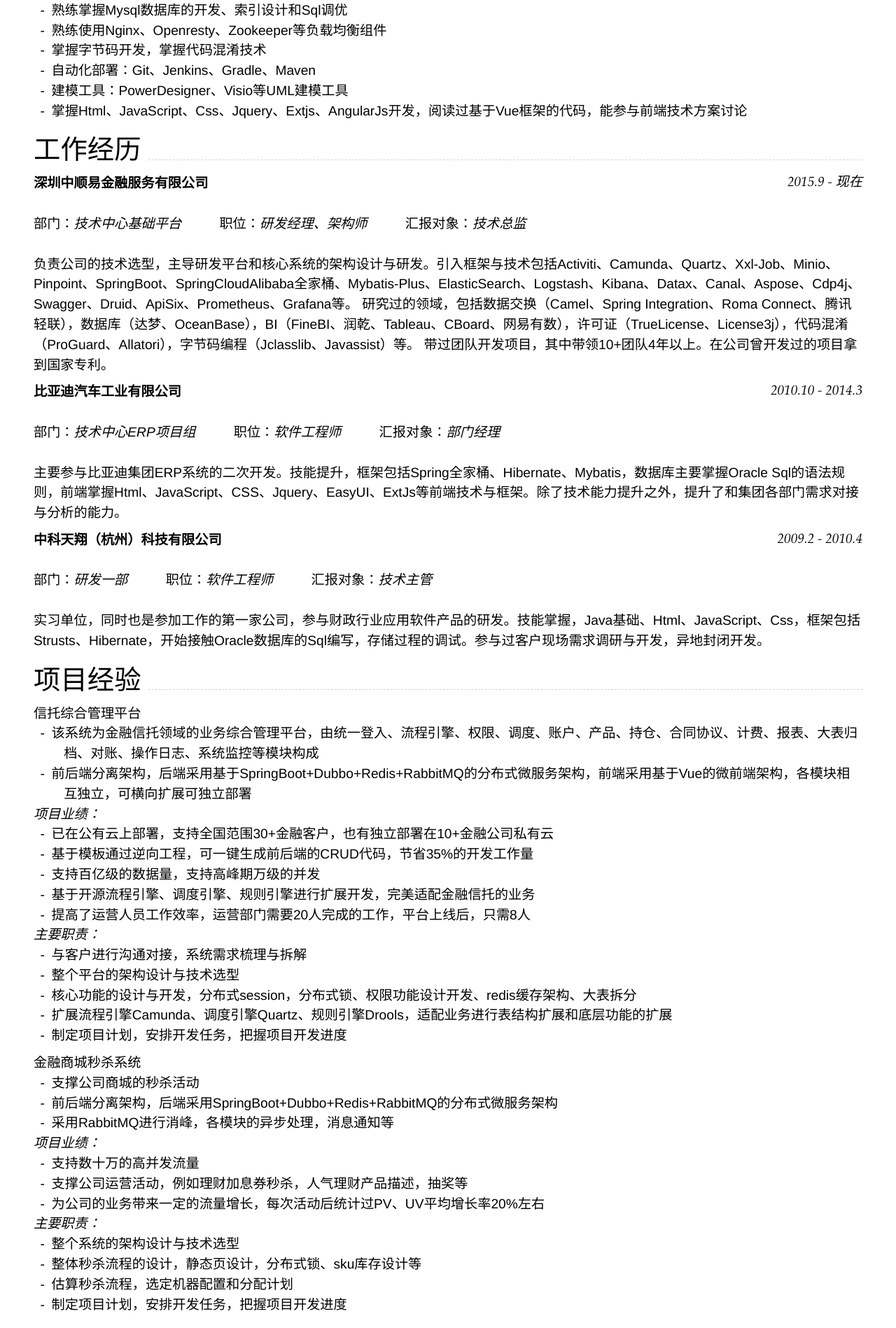
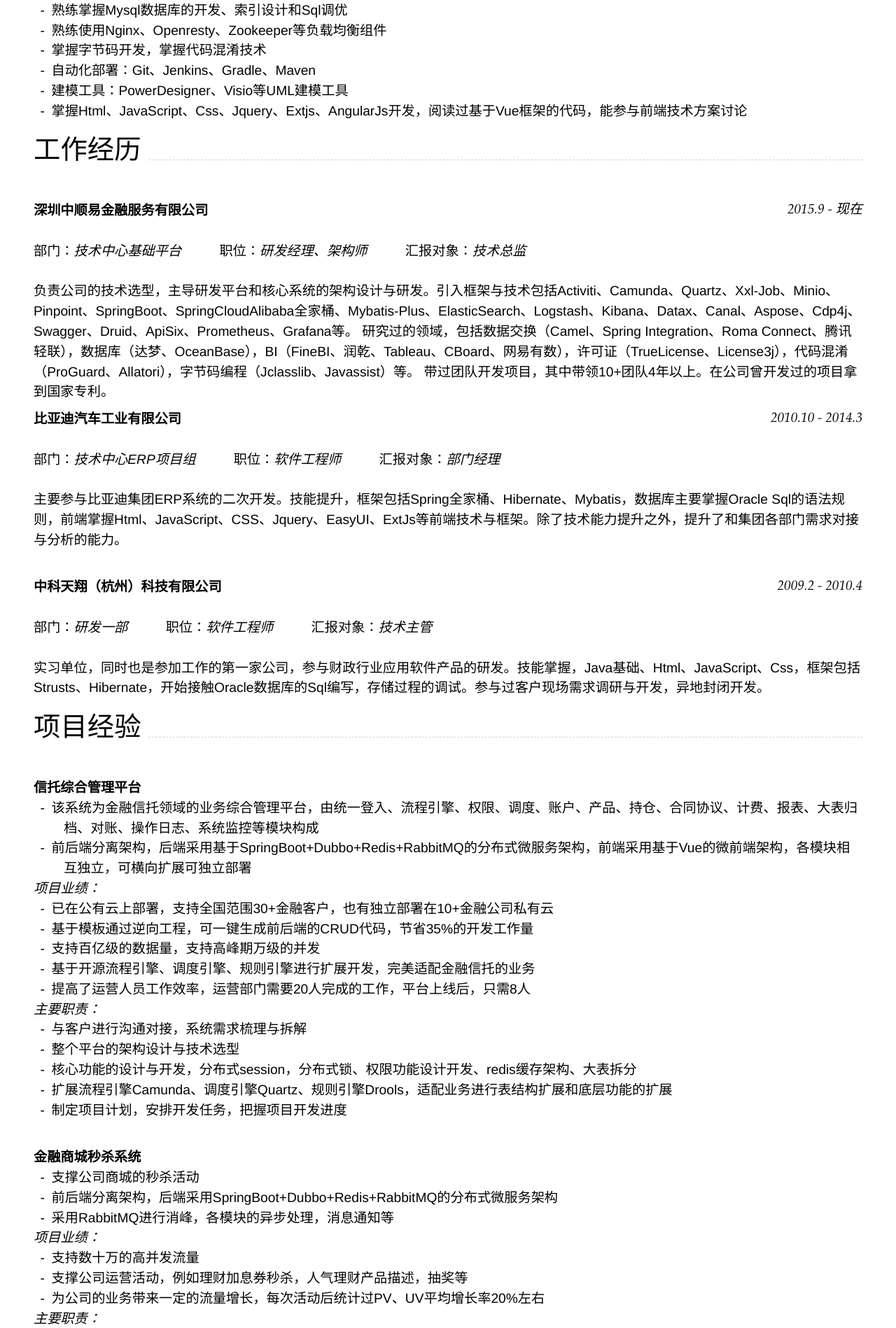
Before and after one commit to yuanCodeLab/cv, a Jekyll site: the page built from index.md, in a window 1280 px wide. Shown: the part 796-2694 px from the top of the page at 70% size. Built offline with Jekyll 4.4.1, drawn with Linux system fonts in a browser that asks for light colours; nearby versions of some CDN libraries.

Commit message:
Update index.md

```diff
--- a/index.md
+++ b/index.md
@@ -44,6 +44,8 @@ Supported arguments:
 
 
 ## 工作经历
+<br>
+
 ### **深圳中顺易金融服务有限公司** `2015.9 - 现在`
 <br>
 
@@ -52,7 +54,7 @@ Supported arguments:
 负责公司的技术选型，主导研发平台和核心系统的架构设计与研发。引入框架与技术包括Activiti、Camunda、Quartz、Xxl-Job、Minio、Pinpoint、SpringBoot、SpringCloudAlibaba全家桶、Mybatis-Plus、ElasticSearch、Logstash、Kibana、Datax、Canal、Aspose、Cdp4j、Swagger、Druid、ApiSix、Prometheus、Grafana等。
 研究过的领域，包括数据交换（Camel、Spring Integration、Roma Connect、腾讯轻联），数据库（达梦、OceanBase），BI（FineBI、润乾、Tableau、CBoard、网易有数），许可证（TrueLicense、License3j），代码混淆（ProGuard、Allatori），字节码编程（Jclasslib、Javassist）等。
 带过团队开发项目，其中带领10+团队4年以上。在公司曾开发过的项目拿到国家专利。
-
+<br>
 
 ### **比亚迪汽车工业有限公司** `2010.10 - 2014.3`
 <br>
@@ -60,6 +62,8 @@ Supported arguments:
 部门：_技术中心ERP项目组_ &emsp; &emsp; 职位：_软件工程师_    &emsp; &emsp; 汇报对象：_部门经理_  <br><br>
 
 主要参与比亚迪集团ERP系统的二次开发。技能提升，框架包括Spring全家桶、Hibernate、Mybatis，数据库主要掌握Oracle Sql的语法规则，前端掌握Html、JavaScript、CSS、Jquery、EasyUI、ExtJs等前端技术与框架。除了技术能力提升之外，提升了和集团各部门需求对接与分析的能力。
+
+<br>
 
 ### **中科天翔（杭州）科技有限公司** `2009.2 - 2010.4`
 <br>
@@ -70,9 +74,9 @@ Supported arguments:
 
 
 ## 项目经验
+<br>
 
-
-### 信托综合管理平台  <br>
+### **信托综合管理平台**  <br>
 - 该系统为金融信托领域的业务综合管理平台，由统一登入、流程引擎、权限、调度、账户、产品、持仓、合同协议、计费、报表、大表归档、对账、操作日志、系统监控等模块构成
 - 前后端分离架构，后端采用基于SpringBoot+Dubbo+Redis+RabbitMQ的分布式微服务架构，前端采用基于Vue的微前端架构，各模块相互独立，可横向扩展可独立部署
 
@@ -90,7 +94,9 @@ Supported arguments:
  - 扩展流程引擎Camunda、调度引擎Quartz、规则引擎Drools，适配业务进行表结构扩展和底层功能的扩展
  - 制定项目计划，安排开发任务，把握项目开发进度
 
-### 金融商城秒杀系统 <br>
+<br>
+
+### **金融商城秒杀系统** <br>
 - 支撑公司商城的秒杀活动
 - 前后端分离架构，后端采用SpringBoot+Dubbo+Redis+RabbitMQ的分布式微服务架构
 - 采用RabbitMQ进行消峰，各模块的异步处理，消息通知等
@@ -109,6 +115,7 @@ Supported arguments:
 
 ## 架构经验
 
+<br>
 
 ### 分布式系统架构  <br>
 - 分布式系统基于dubbo划分为商品线、交易线、资金线、用户线、支付线构成的互联网金融系统架构，dubbo配置关闭启动时检查、服务分组、多版本、延迟暴露等。基于dubbo如何做服务治理、服务降级以及重试
@@ -119,6 +126,7 @@ Supported arguments:
 - 分布式session使用redis+session实现共享
 - 采用Redisson实现的分布式锁方案解决分布式并发需要加锁的场景
 
+<br>
 
 ### 高并发系统架构  <br>
 - SLB+Openresty分散压力，优化并发连接数
@@ -127,6 +135,8 @@ Supported arguments:
 - 会员端小程序接口采用本地内存+Redis多级缓存保存热点数据
 - 个人中心、交易中心采用RabbitMQ对低耦合业务进行异步处理
 - 对热点数据预处理
+
+<br>
 
 ### 高可用架构  <br>
 - 各业务模块多点布署保证高可用
@@ -138,6 +148,7 @@ Supported arguments:
 - Prometheus+Grafana自动化检测实时报警
 - 核心接口异常和数据对比异常，发短信及时报警通知
 
+<br>
 
 ### 高性能架构  <br>
 - 采用构造器模式构建活动商品，采用状态模式进行商品的上下架，采用原型模式构商品VO转换
@@ -146,16 +157,19 @@ Supported arguments:
 - 基于AOP机制进行异常的捕获，通过错误码的方式返回，便于快速定位解决问题
 - 基于Nacos配置做新旧代码开关控制，线上发布无需回滚，直接更改配置即可
 
-
+<br>
 
 ## 问题解决经验
 
+<br>
 
 ### 解决会员端接口请求缓慢，带宽占比高，代码维护性差的问题
 - 工程业务功能拆分，分别集群部署，提高单机的性能
 - 建立本地缓存，所有会员端接口走本地内存方式
 - 精简接口返回字段，不需要的字段不返回
 - 重构代码，实现高聚合低耦合的原则
+
+<br>
 
 ### 解决Mysql主库CPU使用率达到60%
 - 对历史数据进行归档
@@ -165,12 +179,16 @@ Supported arguments:
 - 索引优化，减少没必要的索引
 - 经过优化，主库CPU使用率降低到10%
 
+<br>
+
 ### 优化慢查询sql,解决MySQL读库CPU使用率100%停止服务问题
 - 优化导出实现方式，限制导出最大数目，限制最大导入数目
 - 优化时间段过滤查询方式，走更好的索引
 - 不写联合查询表的sql,进来单表查询，逻辑处理在内存中进行处理
 - 重构代码，减少不必要的查询
 - 增加大表归档功能，对超过一定周期的数据及时归档
+
+<br>
 
 ### 优化频繁的FullGC
 - 通过Authas排查占用老年代的对象，根据jvm垃圾回收算法，综合判断FullGC的原因
```
